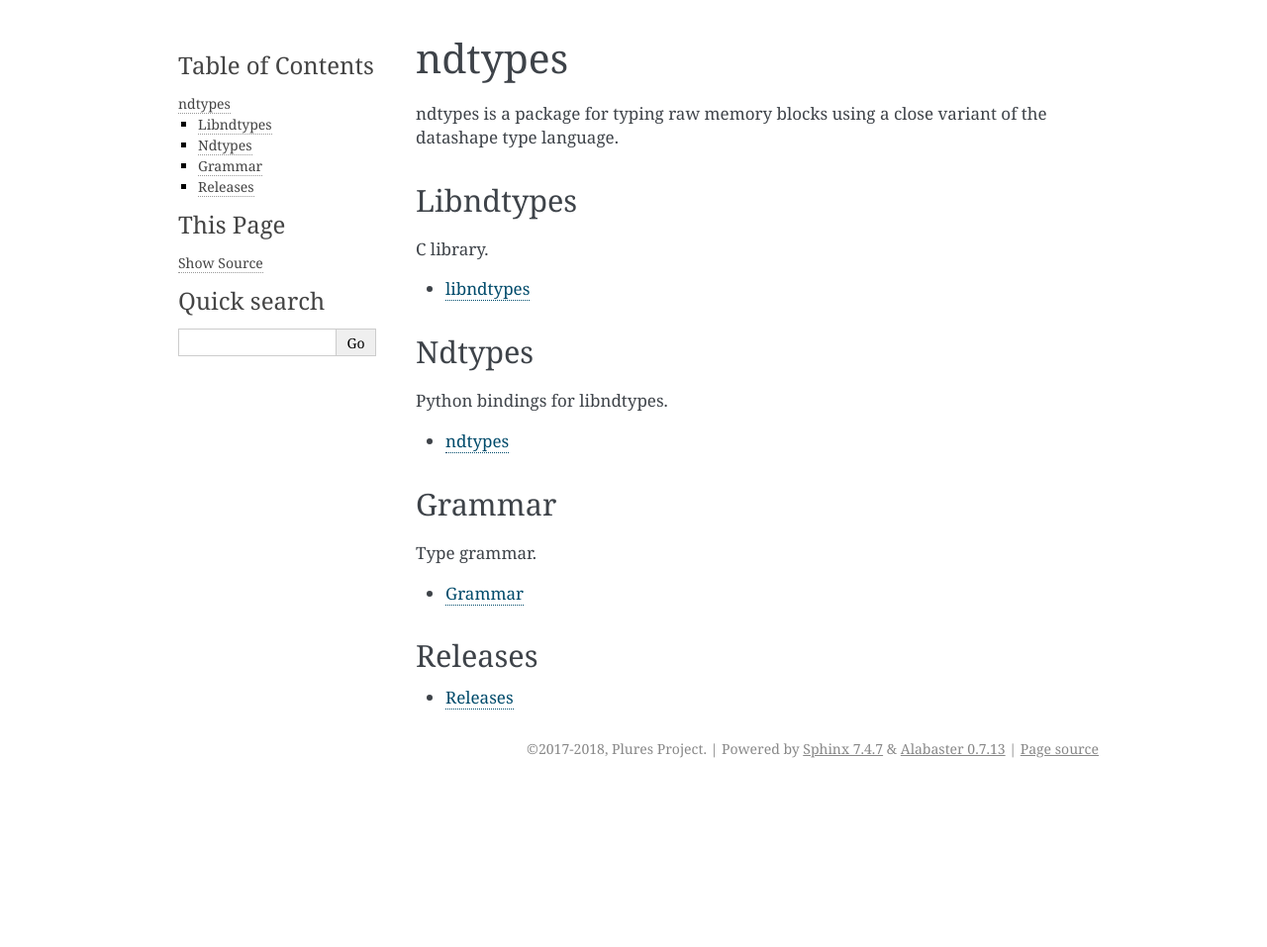
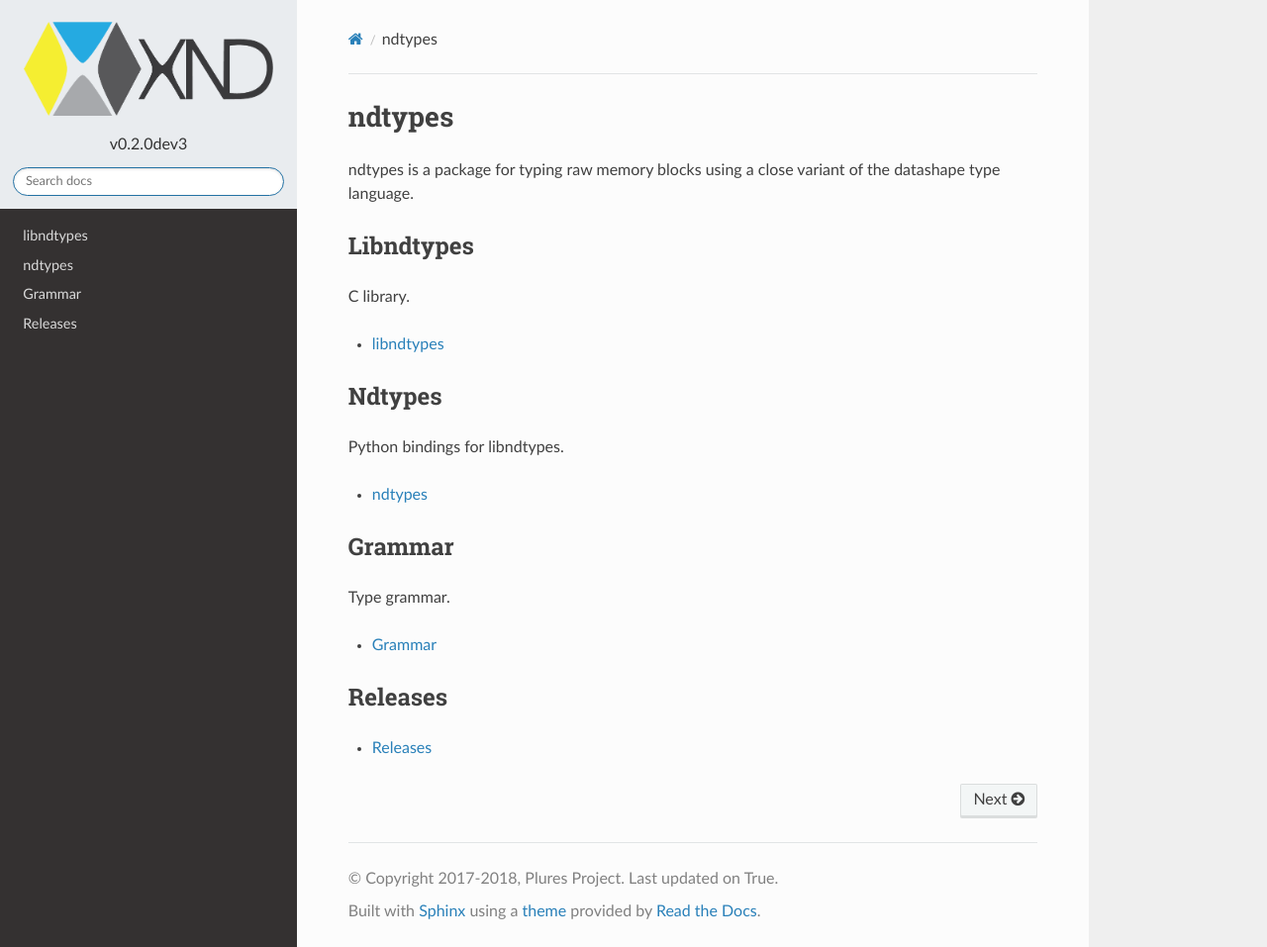
Before and after one commit to xnd-project/libndtypes, a Sphinx documentation site: the page built from doc/index.rst, in a window 1280 px wide and 957 px high. Shown: the whole window at 99% size. Built offline with Sphinx 7.4.7 and the Read the Docs theme 2.0.0, drawn with Linux system fonts in a browser that asks for light colours.

Commit message:
Applied theme from the XND documentation (#56).

```diff
--- /dev/null
+++ b/doc/_static/style.css
@@ -0,0 +1,7 @@
+.wy-side-nav-search {
+  background-color: #e9ecef;
+}
+
+.wy-side-nav-search>div.version {
+  color: #333333;
+}
--- /dev/null
+++ b/doc/_templates/layout.html
@@ -0,0 +1,2 @@
+{% extends "!layout.html" %}
+{% set css_files = css_files + ["_static/style.css"] %}
--- a/doc/conf.py
+++ b/doc/conf.py
@@ -1,7 +1,11 @@
 import sys, os, docutils
 
 
-extensions = ['sphinx.ext.intersphinx', 'sphinx.ext.doctest']
+extensions = [
+    'sphinx.ext.intersphinx',
+    'sphinx.ext.doctest',
+    'sphinx.ext.extlinks'
+]
 
 source_suffix = '.rst'
 master_doc = 'index'
@@ -11,13 +15,46 @@ version = 'v0.2.0dev3'
 release = 'v0.2.0dev3'
 exclude_patterns = ['doc', 'build']
 pygments_style = 'sphinx'
+
 html_static_path = ['_static']
+templates_path = ['_templates']
 
 primary_domain = 'py'
 add_function_parentheses = False
 
+html_theme = "sphinx_rtd_theme"
+html_theme_path = ["_themes", ]
+
+html_theme_options = {
+    'canonical_url': 'https://xnd.io/',
+    'analytics_id': '',
+    'logo_only': True,
+    'display_version': True,
+    'prev_next_buttons_location': 'bottom',
+    # Toc options
+    'collapse_navigation': True,
+    'sticky_navigation': True,
+    'navigation_depth': 4,
+}
+
+html_context = {
+    "display_github": False, # Add 'Edit on Github' link instead of 'View page source'
+    "last_updated": True,
+    "commit": False,
+}
+
+html_show_sourcelink = False
+
+extlinks = {
+    'issue': ('https://github.com/plures/ndtypes/issues/%s', 'GH#'),
+    'pr': ('https://github.com/plures/ndtypes/pull/%s', 'GH#')
+}
+
+html_logo = "images/xndlogo.png"
+
 
 def setup(app):
-    app.add_crossref_type('topic', 'topic', 'single: %s',
-                          docutils.nodes.strong)
+    app.add_crossref_type(
+        'topic', 'topic', 'single: %s', docutils.nodes.strong
+    )
     app.add_javascript("copybutton.js")
--- /dev/null
+++ b/doc/requirements.txt
@@ -0,0 +1,2 @@
+sphinx
+sphinx_rtd_theme
```
Also changed, not shown: doc/images/xndlogo.png (added).
